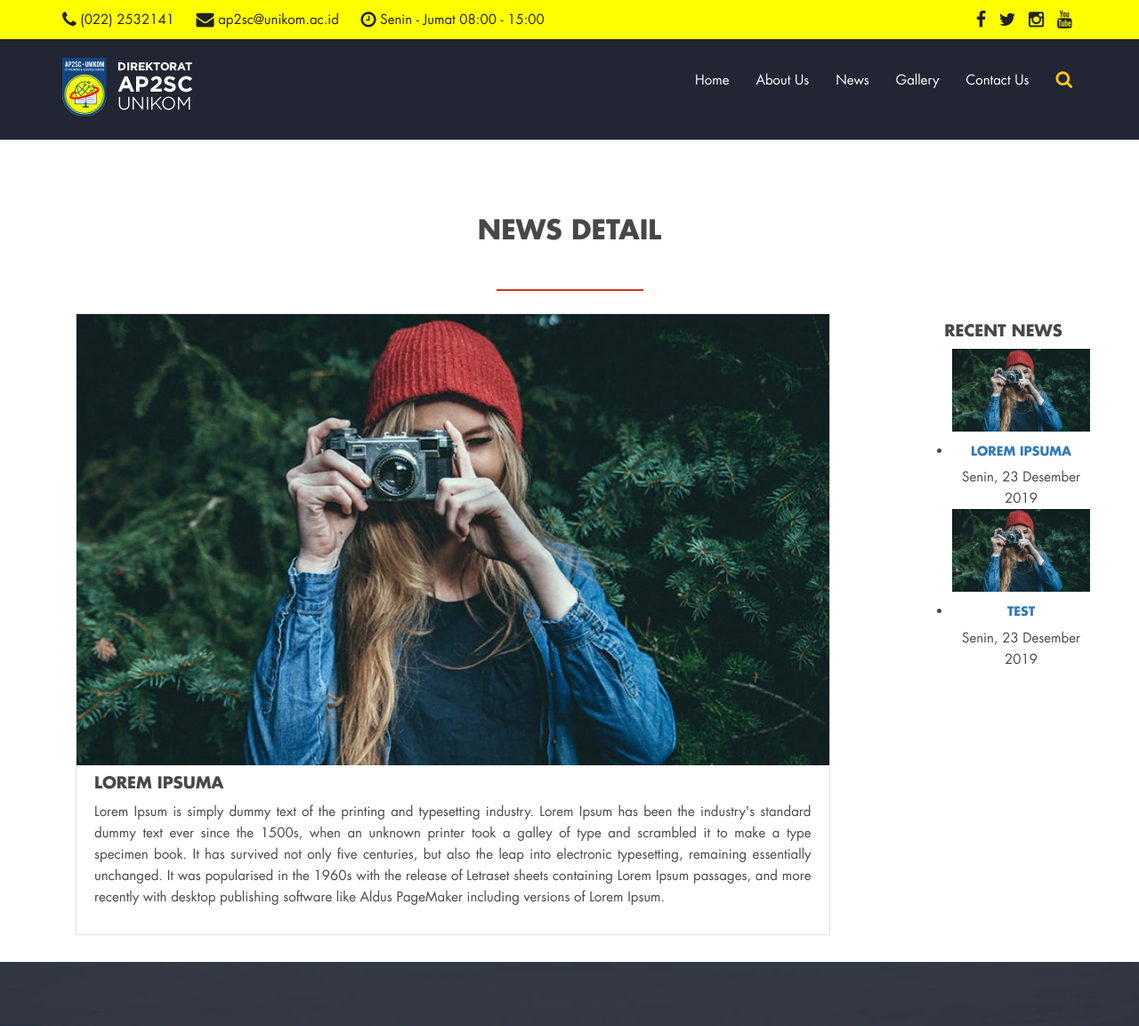
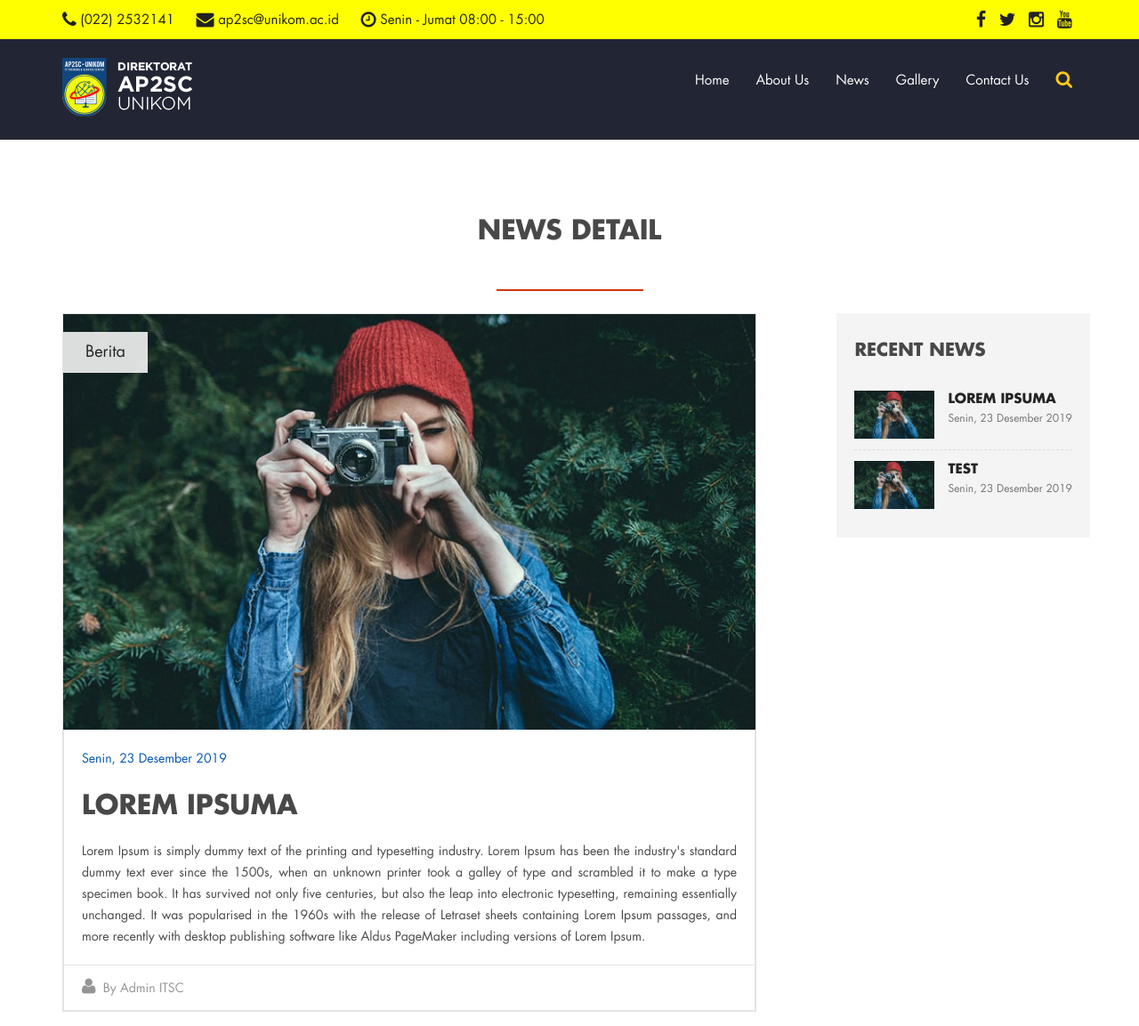
Before and after one commit to petjelele/AP2SC, a CodeIgniter app: page /ap2sc/detail/6 in a window 1280 px wide. Shown: the top 1153 px of the page at 89% size. Run offline with CodeIgniter, Linux system fonts and the light colour scheme; data comes from the database, SQL or seed files in the repository.

Commit message:
Add files via upload

```diff
--- a/application/views/header.php
+++ b/application/views/header.php
@@ -21,6 +21,7 @@
         <link rel="stylesheet" href="<?=base_url()?>assets/frontend/css/custom.css" >
         <link rel="stylesheet" type="text/css" href="<?=base_url()?>assets/frontend/css/style.css">
         <link rel="stylesheet" href="<?=base_url()?>assets/frontend/css/sweetalert2.min.css">
+        <link rel="stylesheet" href="<?=base_url()?>assets/frontend/css/widget.css">
         <style>
         *,
         *::before,
--- a/application/views/news_detail.php
+++ b/application/views/news_detail.php
@@ -1,26 +1,44 @@
 <?php defined('BASEPATH') OR exit('No direct script access allowed'); ?>
 <section id="services">
-            <div class="container">
-                <h2 class="text-center">News Detail</h2>
-                <div class="blog-section paddingTB60">
-                        <div class="site-heading text-center">
-                            <div class="border"></div>
-                        </div>
-                        <div class="row text-center">
-                               <div class="col-sm-6 col-md-9">
-                                        <div class="blog-box">
-                                            <div class="blog-box-image">
-                                                <img src="<?= base_url()?>assets/img/news/<?= $detail->photo_news?>" class="img-responsive" alt="">
-                                            </div>
-                                            <div class="blog-box-content">
-                                                <h4><?= $detail->judul ?></h4>
-                                                <p><?= $detail->desc?></p>
-                                                    </div>
-                                        </div>
-                            </div> <!-- End Col -->
-                            <div class="col-sm-1 col-md-2 text-center" style="float:right;">
-                               <aside id="sidebar">
-                            <div class="widget-single widget-recent-blog">
+    <div class="blog-section section">
+        <div class="container">
+            <h2 class="text-center">News Detail</h2>
+            <div class="border"></div>
+            <div class="blog-detail-section animated-row">
+                <div class="row">
+                    <div class="column col-lg-8">
+                        <div class="primary-section">
+                            <div class="row">
+                                <div class="col-12 animate" data-animate="fadeInUp">
+                                    <div class="blog-box">
+                                        <div class="blog-img-box">
+                                            <figure><img src="<?= base_url()?>assets/img/news/<?= $detail->photo_news ?>" alt=""></figure>
+                                            <span class="blog-category">
+                                            <?php switch ($detail->cat) {
+                                                 case '1': echo "Kegiatan"; break;
+                                                 case '2': echo "Pengumuman"; break;
+                                                 case '3': echo "Berita"; break;
+                                            };?>
+                                            </span><!--/.blog-category-->
+                                        </div><!--/.blog-img-box-->
+                                        <div class="blog-info">
+                                            <div class="blog-details">
+                                                <span class="posted-date hr-primary"><?= indonesian_date($detail->tgl) ?></span><!--/.posted-date-->
+                                                <h1 class="post-title" style="line-height:40px"><?= $detail->judul ?></h1>
+                                                <p class="text-justify"><?= $detail->desc ?></p>
+                                            </div><!--/.blog-details-->
+                                            <div class="blog-bottom-row">
+                                                <span class="posted-by"><i class="fa fa-user" aria-hidden="true"></i> By <a href="#">Admin ITSC</a></span><!--/.posted-by-->
+                                            </div><!--/.blog-bottom-row-->
+                                        </div><!--/.blog-info-->
+                                    </div><!--/.blog-box-->
+                                </div><!--/.col-->
+                            </div><!--/.row-->
+                        </div><!--/.primary-section-->
+                    </div><!--/.col-->
+                    <div class="col-lg-4v2" style="float:right;wdith:width: 30.33333333%">
+                        <aside id="sidebar">
+                            <div class="widget-single widget-recent-blog" style="float:right;">
                                 <h4 class="hr-primary">Recent News</h4>
                                 <ul>
                                     <?php foreach ($news as $berita) {?>
@@ -37,11 +55,9 @@
                                 </ul>
                             </div><!--/.widget-single-->
                         </aside><!--/.sidebar-->
-                            </div> <!-- End Col -->
-                        </div>
-                         <div class="row text-center">
-
-                        </div>
                     </div>
-                </div>
+                </div><!--/.row-->
+            </div><!--/.blog-posts-->
+        </div><!--/.container-->
+    </div><!--/.blog-section-->
 </section>
```
Also changed, not shown: application/views/home.php (+10 -4 lines).
